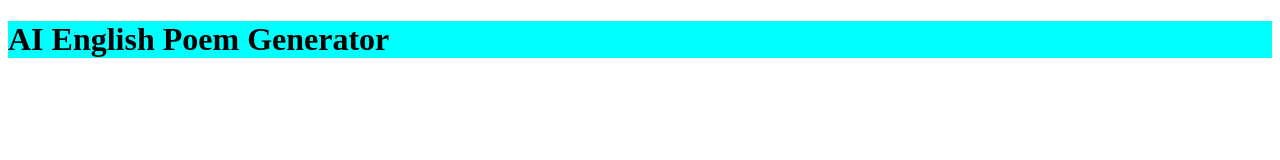
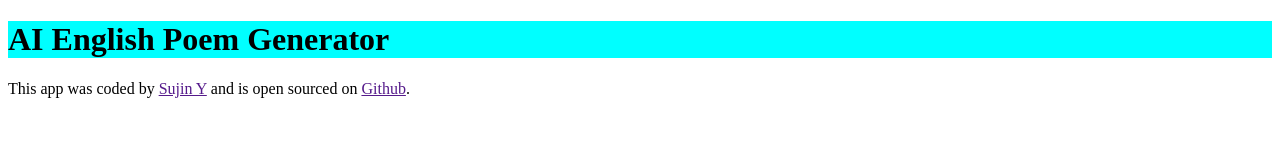
Before and after one commit to Yeosujin88/AI-English-Poem-Generator, a plain HTML site: page index.html in a window 1280 px wide. Drawn offline with Linux system fonts and the light colour scheme.

Commit message:
added footer

```diff
--- a/index.html
+++ b/index.html
@@ -8,6 +8,9 @@
 </head>
 <body>
   <h1>AI English Poem Generator</h1>
+  <footer>
+    This app was coded by <a href="">Sujin Y</a> and is open sourced on <a href="">Github</a>.
+  </footer>
     <script src="src/index.js"></script>
 </body>
 </html>
```
